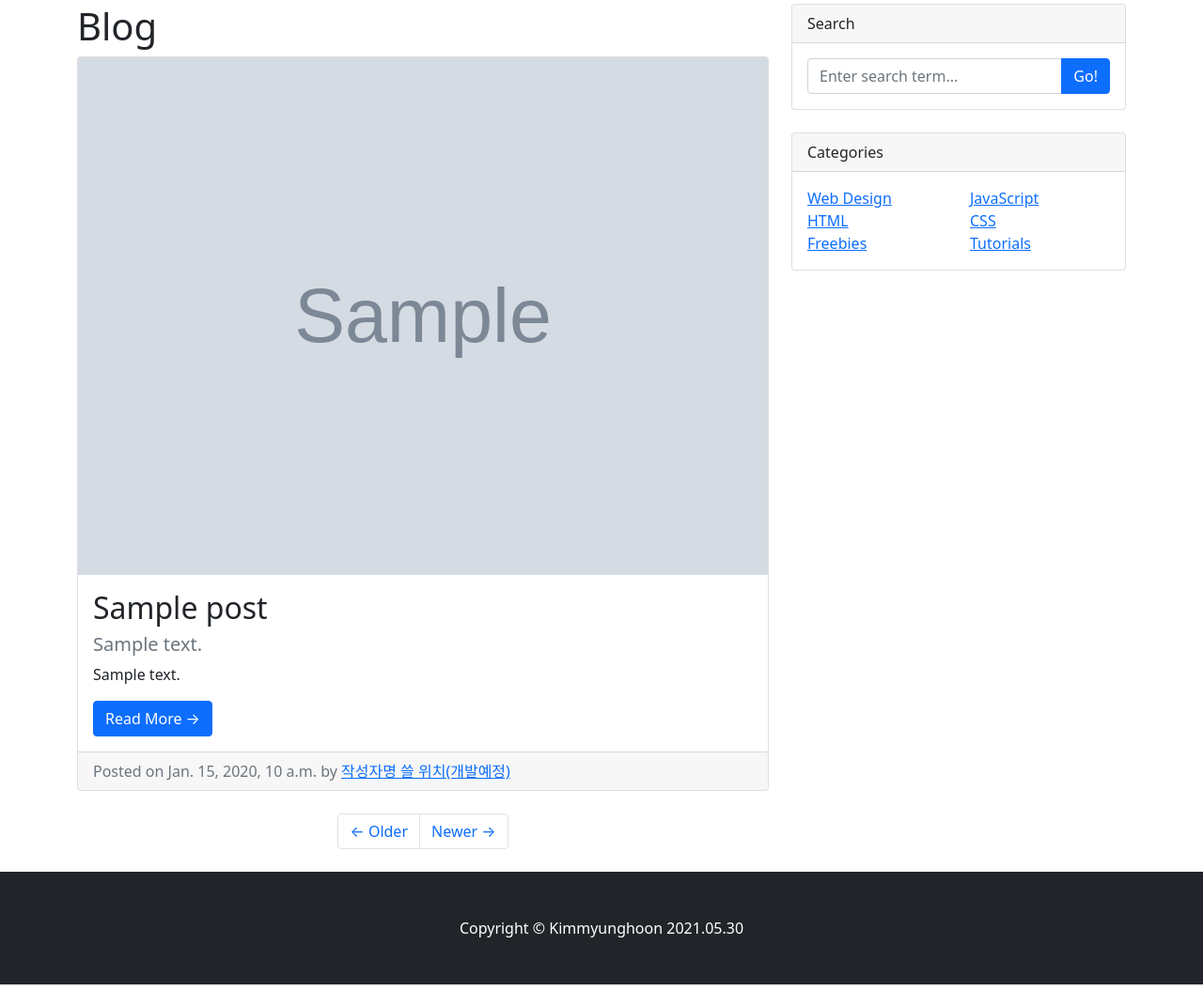
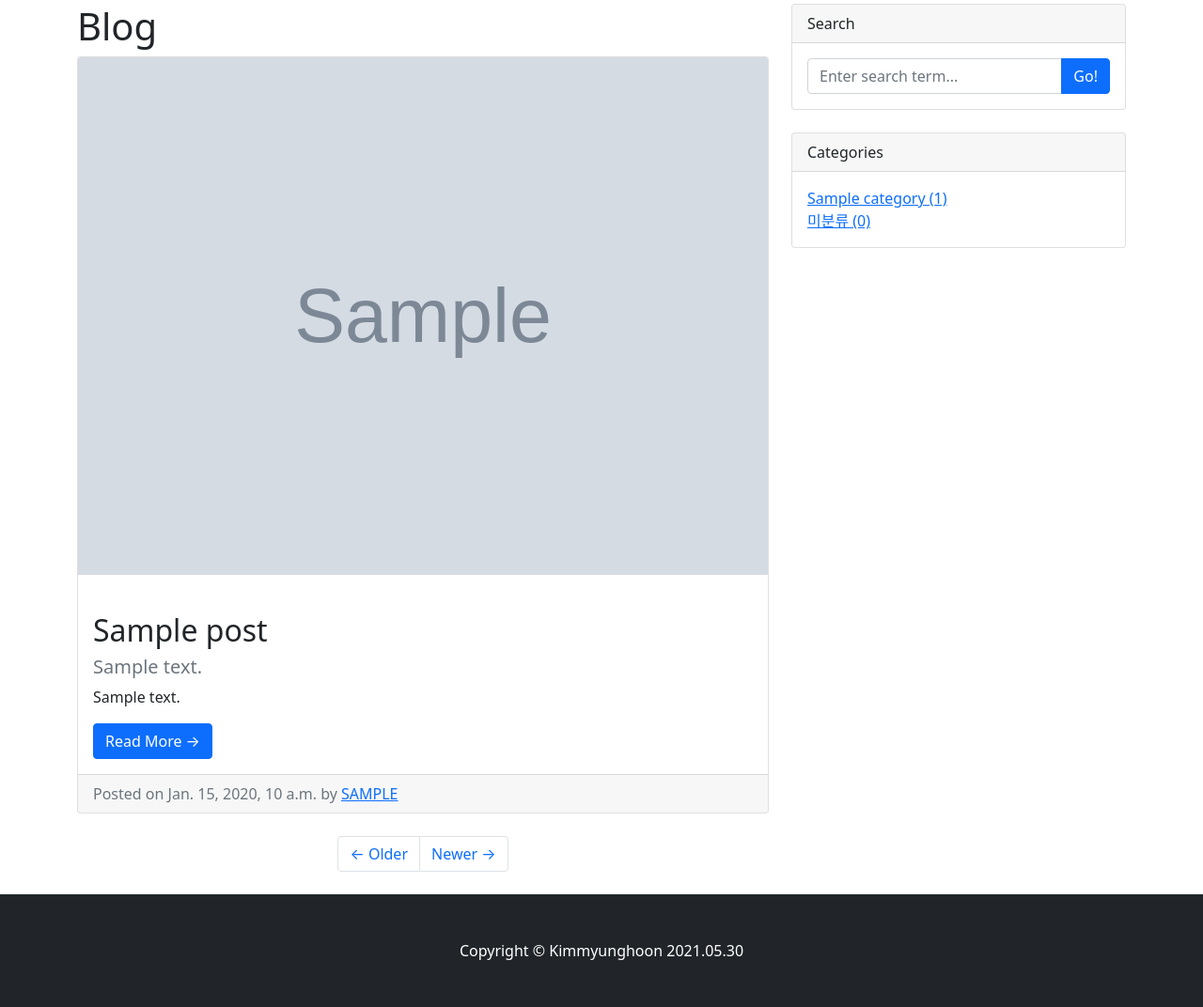
Before and after one commit to roykimm/django-blog, a Django app: page /myblog/ in a window 1280 px wide. Shown: the part 355-1427 px from the top of the page at 94% size. Before the commit the page ends 1403 px from the top, so only its background shows below. Run offline with Django 3.2, Linux system fonts and the light colour scheme; tables that the repository leaves empty hold one stand-in row (values such as "Sample post"); grey boxes marked "Sample" are stand-in pictures; some libraries are stand-ins or nearby versions.

Commit message:
포스트 목록 페이지에 카테고리 기능 추가하기

```diff
--- a/blog/blog/settings.py
+++ b/blog/blog/settings.py
@@ -38,6 +38,7 @@ INSTALLED_APPS = [
     'django.contrib.sessions',
     'django.contrib.messages',
     'django.contrib.staticfiles',
+    'django_extensions',
     'myblog',
     'single_pages',
 ]
--- a/blog/myblog/models.py
+++ b/blog/myblog/models.py
@@ -1,6 +1,18 @@
 from django.db import models
 from django.contrib.auth.models import User
 import os
+
+
+class Category(models.Model):
+    name = models.CharField(max_length=50, unique=True)
+    slug = models.SlugField(max_length=200, unique=True,
+                            blank=True, allow_unicode=True)
+
+    def __str__(self):
+        return self.name
+
+    class Meta:
+        verbose_name_plural = 'Categories'
 
 
 class Post(models.Model):
@@ -17,6 +29,8 @@ class Post(models.Model):
 
     #author = models.ForeignKey(User, on_delete=models.CASCADE)
     author = models.ForeignKey(User, null=True, on_delete=models.SET_NULL)
+    category = models.ForeignKey(
+        Category, null=True, on_delete=models.SET_NULL)
 
     # author : 추후 작성예정
 
--- a/blog/myblog/templates/myblog/base.html
+++ b/blog/myblog/templates/myblog/base.html
@@ -46,24 +46,20 @@
                         </div>
                     </div>
                     <!-- Categories widget-->
-                    <div class="card mb-4">
+                    <div class="card mb-4" id="categories-card">
                         <div class="card-header">Categories</div>
                         <div class="card-body">
                             <div class="row">
-                                <div class="col-sm-6">
-                                    <ul class="list-unstyled mb-0">
-                                        <li><a href="#!">Web Design</a></li>
-                                        <li><a href="#!">HTML</a></li>
-                                        <li><a href="#!">Freebies</a></li>
-                                    </ul>
-                                </div>
-                                <div class="col-sm-6">
-                                    <ul class="list-unstyled mb-0">
-                                        <li><a href="#!">JavaScript</a></li>
-                                        <li><a href="#!">CSS</a></li>
-                                        <li><a href="#!">Tutorials</a></li>
-                                    </ul>
-                                </div>
+                                <ul class="list-unstyled mb-0">
+                                    {% for category in categories %}
+                                    <li>
+                                        <a href="{{ category.get_absolute_url }}">{{category}} ({{category.post_set.count }})</a>
+                                    </li>
+                                    {% endfor %}
+                                    <li>
+                                        <a href="/myblog/category/no_category/">미분류 ({{ no_category_post_count }})</a>
+                                    </li>
+                                </ul>
                             </div>
                         </div>
                     </div>
--- a/blog/myblog/templates/myblog/post_detail.html
+++ b/blog/myblog/templates/myblog/post_detail.html
@@ -12,7 +12,7 @@
 
         <!-- AUTHOR -->
         <p class="lead">by
-            <a href="#">작성자명 쓸 위치(개발예정)</a>
+            <a href="#">{{post.author | upper }}</a>
         </p>
         <hr>
 
--- a/blog/myblog/templates/myblog/post_list.html
+++ b/blog/myblog/templates/myblog/post_list.html
@@ -4,13 +4,18 @@
     <h1>Blog</h1>
     {% if post_list.exists %}
     {% for p in post_list %}
-    <div class="card mb-4">
+    <div class="card mb-4" id="post-{{ p.pk }}">
         {% if p.head_image %}
         <img class="card-img-top" src="{{p.head_image.url}}" alt="{{ p }}" />
         {% else %}
         <img class="card-img-top" src="https://picsum.photos/seed/{{p.id}}/800/200" alt="random_image" />
         {% endif%}
         <div class="card-body">
+            {% if p.category %}
+                <span class="badge badge-secondary float-right">{{p.category}}</span>
+            {% else %}
+                <span class="badge badge-secondary float-right">미분류</span>
+            {% endif %}
             <h2 class="card-title">{{p.title}}</h2>
             {% if p.hook_text %}
                 <h5 class="text-muted">{{ p.hook_text }}</h5>
@@ -20,7 +25,7 @@
         </div>
         <div class="card-footer text-muted">
             Posted on {{p.created_at}} by
-            <a href="#">작성자명 쓸 위치(개발예정)</a>
+            <a href="#">{{p.author | upper}}</a>
         </div>
     </div>
     {% endfor %}
--- a/blog/myblog/views.py
+++ b/blog/myblog/views.py
@@ -1,11 +1,20 @@
 from django.shortcuts import render
-from .models import Post
+from .models import Post, Category
 from django.views.generic import ListView, DetailView
 
 
 class PostList(ListView):
     model = Post
     ordering = '-pk'
+
+    def get_context_data(self, **kwargs):
+        context = super(PostList, self).get_context_data()
+        context['categories'] = Category.objects.all()
+        context['no_category_post_count'] = Post.objects.filter(
+            category=None).count()
+
+        return context
+
     # template_name = 'myblog/index.html' # 이게 없어도 post_list로 html작업을 하면 보임
 
 # def index(request):
```
Also changed, not shown: blog/myblog/admin.py (+8 -1 lines).
